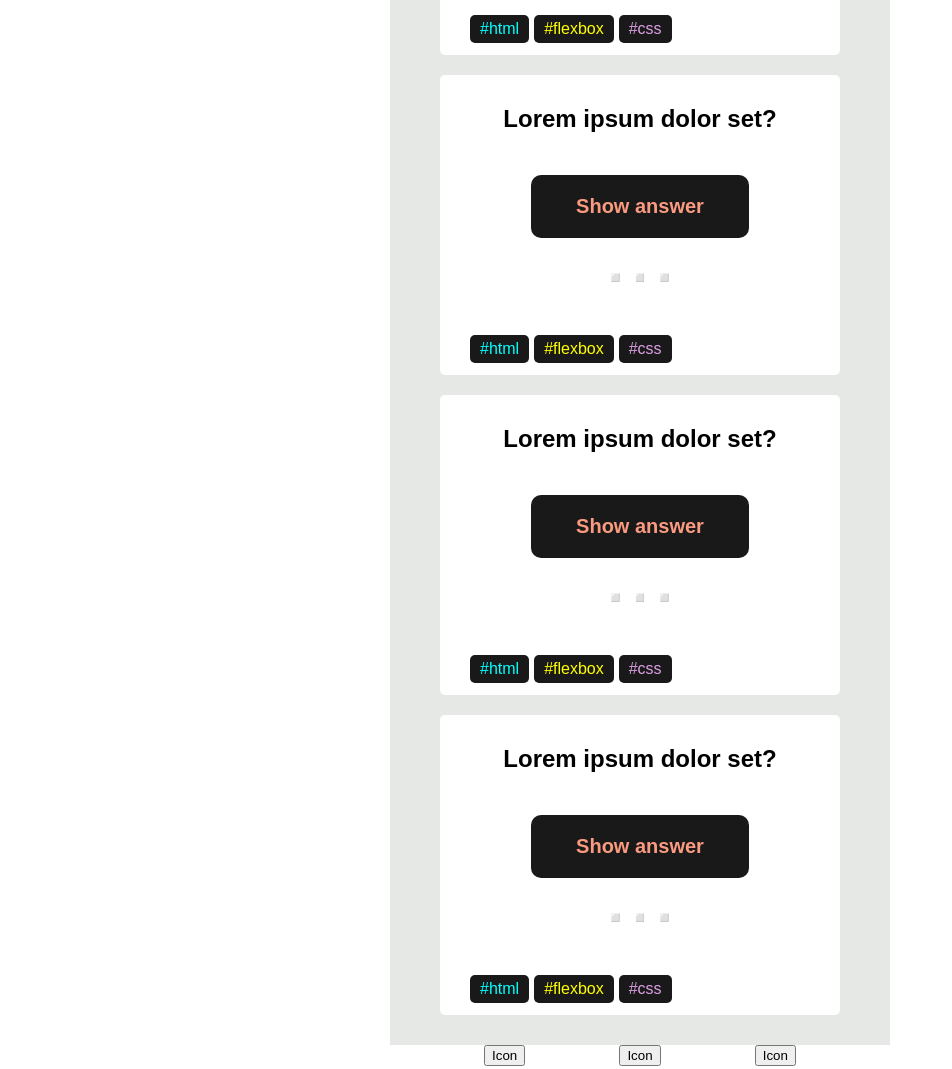
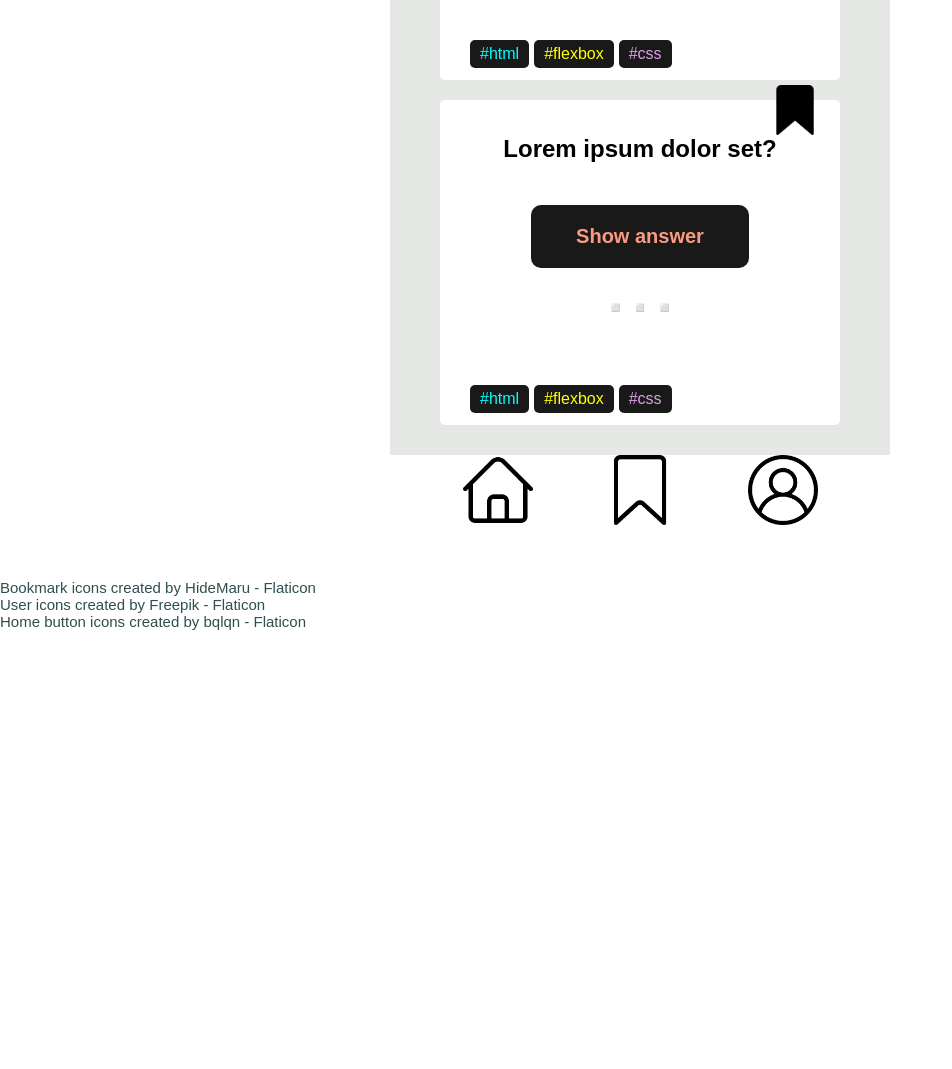
Before and after one commit to MeenaFoerderer/quiz-app, a plain HTML site: page index.html in a window 1280 px wide. Shown: the part 440-1509 px from the top of the page, without its empty margins (0-952 px from the left). After the commit the page ends 1070 px from the top, so only its background shows below. Drawn offline with Linux system fonts and the light colour scheme.

Commit message:
add icons

```diff
--- a/css/style.css
+++ b/css/style.css
@@ -36,12 +36,14 @@ h1 {
 }
 
 h2 {
-  height: 50px;
+  height: 45px;
+  margin-top: 25px;
+  margin-bottom: 25px;
 }
 
 section {
   width: 400px;
-  height: 300px;
+  height: 325px;
   margin: 20px auto;
   padding: 10px 30px;
   background-color: #fff;
@@ -82,7 +84,7 @@ section {
   display: flex;
   align-self: flex-start;
   position: absolute;
-  top: 250px;
+  top: 275px;
 }
 
 .category-box {
@@ -110,3 +112,26 @@ footer {
   display: flex;
   justify-content: space-evenly;
 }
+
+.bookmark-icon {
+  position: absolute;
+  top: -25px;
+  right: -10px;
+  width: 50px;
+}
+
+.icon-footer {
+  width: 70px;
+}
+
+.references {
+  display: flex;
+  flex-direction: column;
+  margin-top: 50px;
+}
+
+.references > a {
+  text-decoration: none;
+  font-size: 15px;
+  color: darkslategray;
+}
--- a/index.html
+++ b/index.html
@@ -23,7 +23,11 @@
               <p class="category-box flex-box">#flexbox</p>
               <p class="category-box css-box">#css</p>
             </div>
-            <div class="bookmark"></div>
+            <img
+              class="bookmark-icon bookmark-icon-top"
+              src="./images/bookmark.png"
+              alt="bookmark icon"
+            />
           </div>
         </section>
 
@@ -37,7 +41,31 @@
               <p class="category-box flex-box">#flexbox</p>
               <p class="category-box css-box">#css</p>
             </div>
-            <div class="bookmark"></div>
+            <img
+              class="bookmark-icon"
+              src="./images/bookmark-black.png"
+              alt="bookmark icon"
+            />
+          </div>
+        </section>
+
+        <!--OPTIONAL ADDITIONAL CARDS
+
+        <section>
+          <div class="card">
+            <h2>Lorem ipsum dolor set?</h2>
+            <button class="show-btn">Show answer</button>
+            <p class="answer">◽️ ◽️ ◽️</p>
+            <div class="categories">
+              <p class="category-box html-box">#html</p>
+              <p class="category-box flex-box">#flexbox</p>
+              <p class="category-box css-box">#css</p>
+            </div>
+            <img
+              class="bookmark-icon"
+              src="./images/bookmark.png"
+              alt="bookmark icon"
+            />
           </div>
         </section>
 
@@ -51,37 +79,57 @@
               <p class="category-box flex-box">#flexbox</p>
               <p class="category-box css-box">#css</p>
             </div>
-            <div class="bookmark"></div>
+            <img
+              class="bookmark-icon"
+              src="./images/bookmark.png"
+              alt="bookmark icon"
+            />
           </div>
         </section>
-
-        <section>
-          <div class="card">
-            <h2>Lorem ipsum dolor set?</h2>
-            <button class="show-btn">Show answer</button>
-            <p class="answer">◽️ ◽️ ◽️</p>
-            <div class="categories">
-              <p class="category-box html-box">#html</p>
-              <p class="category-box flex-box">#flexbox</p>
-              <p class="category-box css-box">#css</p>
-            </div>
-            <div class="bookmark"></div>
-          </div>
-        </section>
-      </main>
+      --></main>
 
       <footer>
         <div class="home-link">
-          <button class="home-btn">Icon</button>
+          <a href="#"
+            ><img
+              class="icon-footer"
+              src="./images/home.png"
+              alt="home symbol to go to homepage"
+          /></a>
         </div>
         <div class="bookmark-link">
-          <button class="bookmark-btn">Icon</button>
+          <a href="#"
+            ><img
+              class="icon-footer"
+              src="./images/bookmark.png"
+              alt="bookmark symbol to go to bookmarks"
+          /></a>
         </div>
         <div class="profile-link">
-          <button class="profile-btn">Icon</button>
+          <a href="#"
+            ><img
+              class="icon-footer"
+              src="./images/profile.png"
+              alt="profile symbol to go to profile"
+          /></a>
         </div>
       </footer>
     </div>
     <!--End of container-->
+    <div class="references">
+      <a
+        href="https://www.flaticon.com/free-icons/bookmark"
+        title="bookmark icons"
+        >Bookmark icons created by HideMaru - Flaticon</a
+      >
+      <a href="https://www.flaticon.com/free-icons/user" title="user icons"
+        >User icons created by Freepik - Flaticon</a
+      >
+      <a
+        href="https://www.flaticon.com/free-icons/home-button"
+        title="home button icons"
+        >Home button icons created by bqlqn - Flaticon</a
+      >
+    </div>
   </body>
 </html>
```
Also changed, not shown: images/bookmark-black.png (added), images/bookmark.png (added), images/home.png (added), images/profile.png (added), 1 other file.
